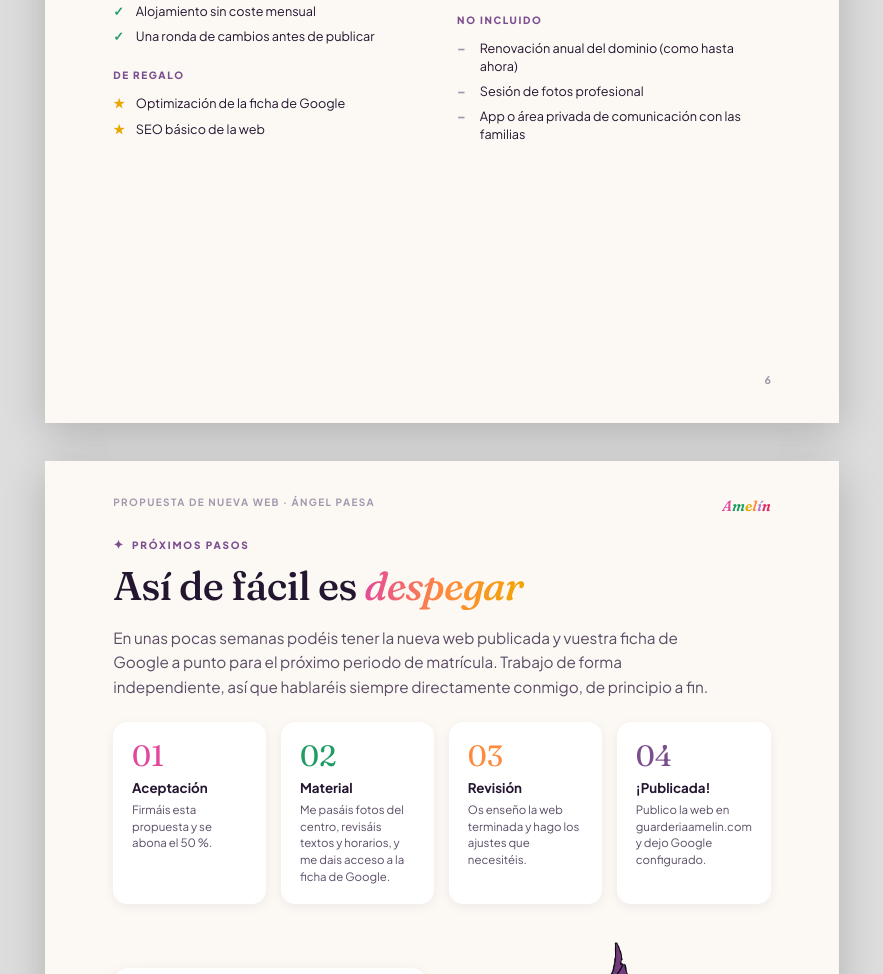
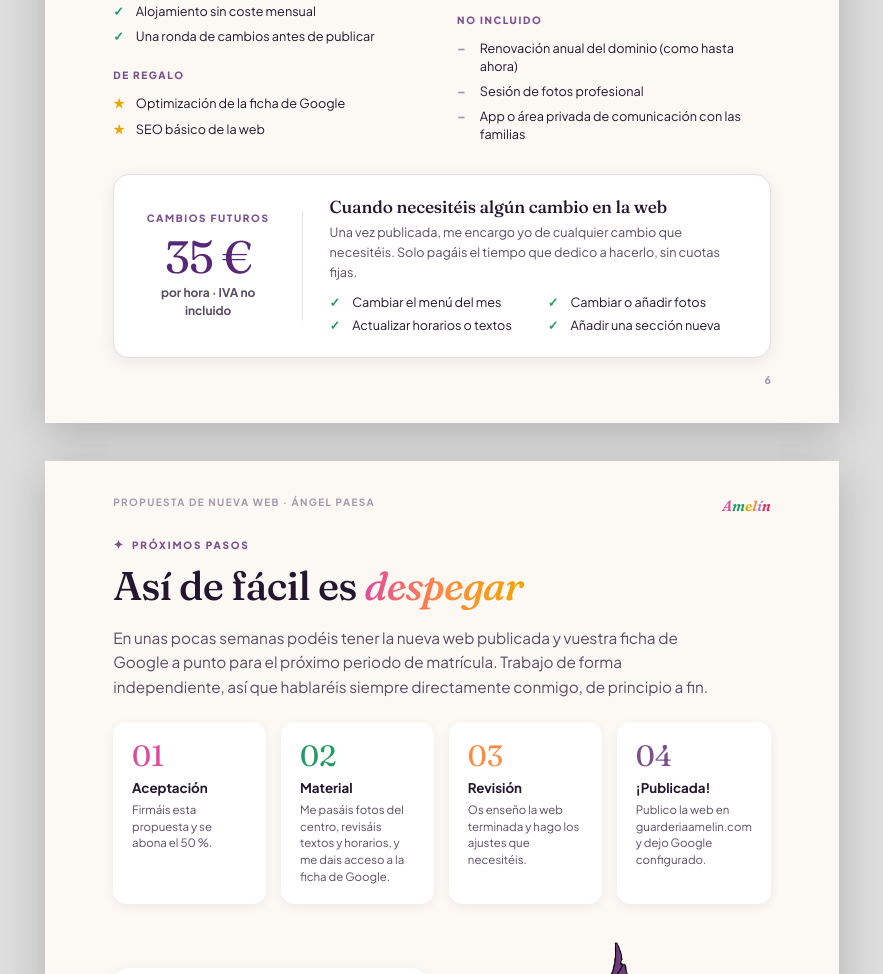
Before and after one commit to angelpaesamarketing/guarder-aamelin, a plain HTML site: page propuesta/propuesta.html in a window 1280 px wide. Shown: the part 6539-7513 px from the top of the page, without its empty margins (198-1081 px from the left). Drawn offline with Linux system fonts and the light colour scheme.

Commit message:
Propuesta: añade tarifa de cambios futuros (35 €/hora)
Co-Authored-By: Claude Opus 5.5 <noreply@anthropic.com>
Claude-Session: https://claude.ai/code/session_017AvAiipD1iq7VDwTmPgTwq

```diff
--- a/propuesta/propuesta.html
+++ b/propuesta/propuesta.html
@@ -335,6 +335,24 @@
       </ul>
     </div>
   </div>
+
+  <div class="card" style="margin-top:8mm;display:grid;grid-template-columns:44mm 1fr;gap:7mm;align-items:center;border:1.5px solid var(--line)">
+    <div style="text-align:center;border-right:1px solid var(--line);padding-right:6mm">
+      <div style="font-size:7.5pt;font-weight:800;letter-spacing:.16em;text-transform:uppercase;color:var(--brand);margin-bottom:2mm;white-space:nowrap">Cambios futuros</div>
+      <div style="font-family:var(--display);font-size:34pt;line-height:1;letter-spacing:-.03em;color:var(--violet)">35 €</div>
+      <div style="font-size:9pt;font-weight:700;color:var(--ink-2);margin-top:1mm">por hora · IVA no incluido</div>
+    </div>
+    <div>
+      <h3 style="font-size:13pt;margin-bottom:2mm">Cuando necesitéis algún cambio en la web</h3>
+      <p style="font-size:9.5pt;color:var(--ink-2);margin-bottom:3mm">Una vez publicada, me encargo yo de cualquier cambio que necesitéis. Solo pagáis el tiempo que dedico a hacerlo, sin cuotas fijas.</p>
+      <ul class="checks" style="grid-template-columns:1fr 1fr;gap:1.5mm 5mm">
+        <li>Cambiar el menú del mes</li>
+        <li>Cambiar o añadir fotos</li>
+        <li>Actualizar horarios o textos</li>
+        <li>Añadir una sección nueva</li>
+      </ul>
+    </div>
+  </div>
   <div class="folio">6</div>
 </section>
 
```
Also changed, not shown: 1 other file.
